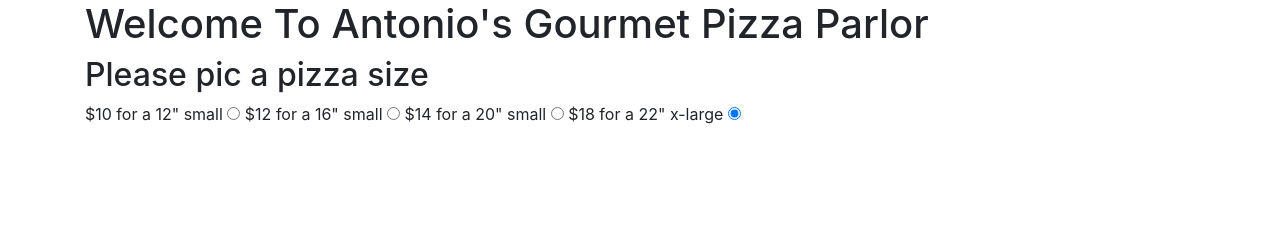
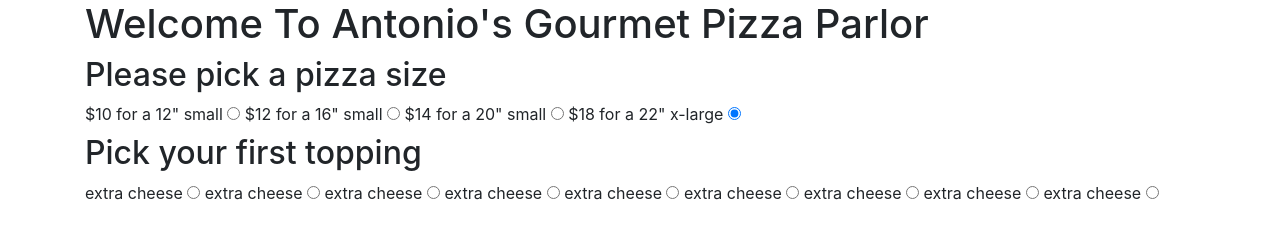
Before and after one commit to jmlden36/Pizza-Parlor, a plain HTML site: page index.html in a window 1280 px wide. Drawn offline with Linux system fonts and the light colour scheme.

Commit message:
add first topping card and radios

```diff
--- a/index.html
+++ b/index.html
@@ -16,15 +16,36 @@
     <h1 class="title">Welcome To Antonio's Gourmet Pizza Parlor</h1>
     <form id="pizza-order-form">
       <div class="size-card">
-        <h2 id="size-card">Please pic a pizza size</h2>
-        <label for="small"> $10 for a 12" small</label>
+        <h2 id="size-card">Please pick a pizza size</h2>
+        <label for="small">$10 for a 12" small</label>
         <input id="sm" value="small" type="radio" name="size" checked>
-        <label for="medium"> $12 for a 16" small</label>
+        <label for="medium">$12 for a 16" small</label>
         <input id="med" value="medium" type="radio" name="size" checked>
-        <label for="large"> $14 for a 20" small</label>
-        <input id="sm" value="large" type="radio" name="size" checked>
-        <label for="xlarge"> $18 for a 22" x-large</label>
-        <input id="xlrg" value="x large" type="radio" name="size" checked>
+        <label for="large">$14 for a 20" small</label>
+        <input id="lg" value="large" type="radio" name="size" checked>
+        <label for="xlarge">$18 for a 22" x-large</label>
+        <input id="xlg" value="x large" type="radio" name="size" checked>
+      </div>
+      <div class="toppings1-card">
+        <h2 id="toppings-card">Pick your first topping</h2>
+        <label for="extra-cheese">extra cheese</label>
+        <input id="extra-cheese" value="extra cheese" type="radio" name="topping">
+        <label for="extra-cheese">extra cheese</label>
+        <input id="extra-cheese" value="extra cheese" type="radio" name="topping">
+        <label for="extra-cheese">extra cheese</label>
+        <input id="extra-cheese" value="extra cheese" type="radio" name="topping">
+        <label for="extra-cheese">extra cheese</label>
+        <input id="extra-cheese" value="extra cheese" type="radio" name="topping">
+        <label for="extra-cheese">extra cheese</label>
+        <input id="extra-cheese" value="extra cheese" type="radio" name="topping">
+        <label for="extra-cheese">extra cheese</label>
+        <input id="extra-cheese" value="extra cheese" type="radio" name="topping">
+        <label for="extra-cheese">extra cheese</label>
+        <input id="extra-cheese" value="extra cheese" type="radio" name="topping">
+        <label for="extra-cheese">extra cheese</label>
+        <input id="extra-cheese" value="extra cheese" type="radio" name="topping">
+        <label for="extra-cheese">extra cheese</label>
+        <input id="extra-cheese" value="extra cheese" type="radio" name="topping">
       </div>
     </form>
   </div>
```
